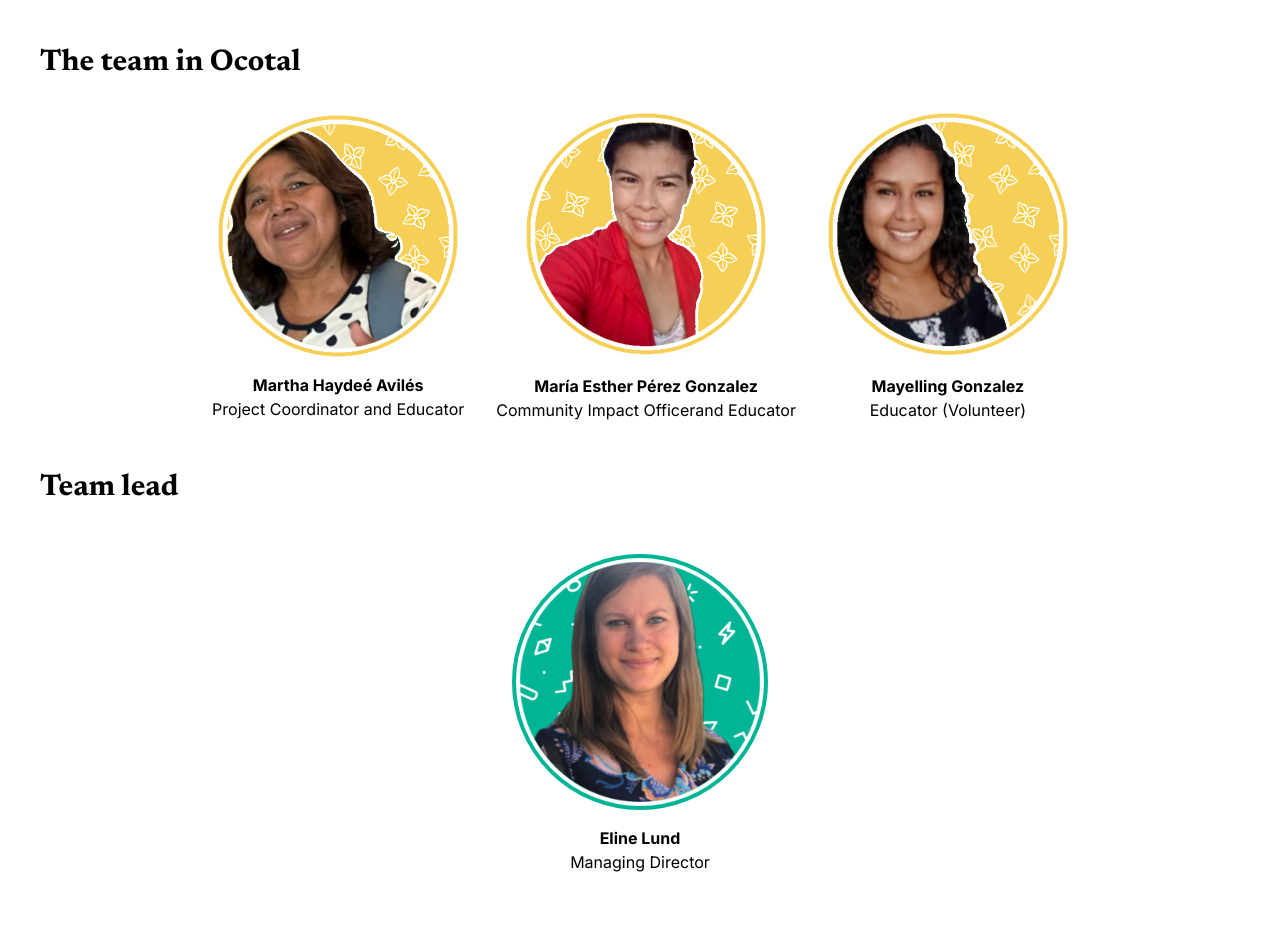
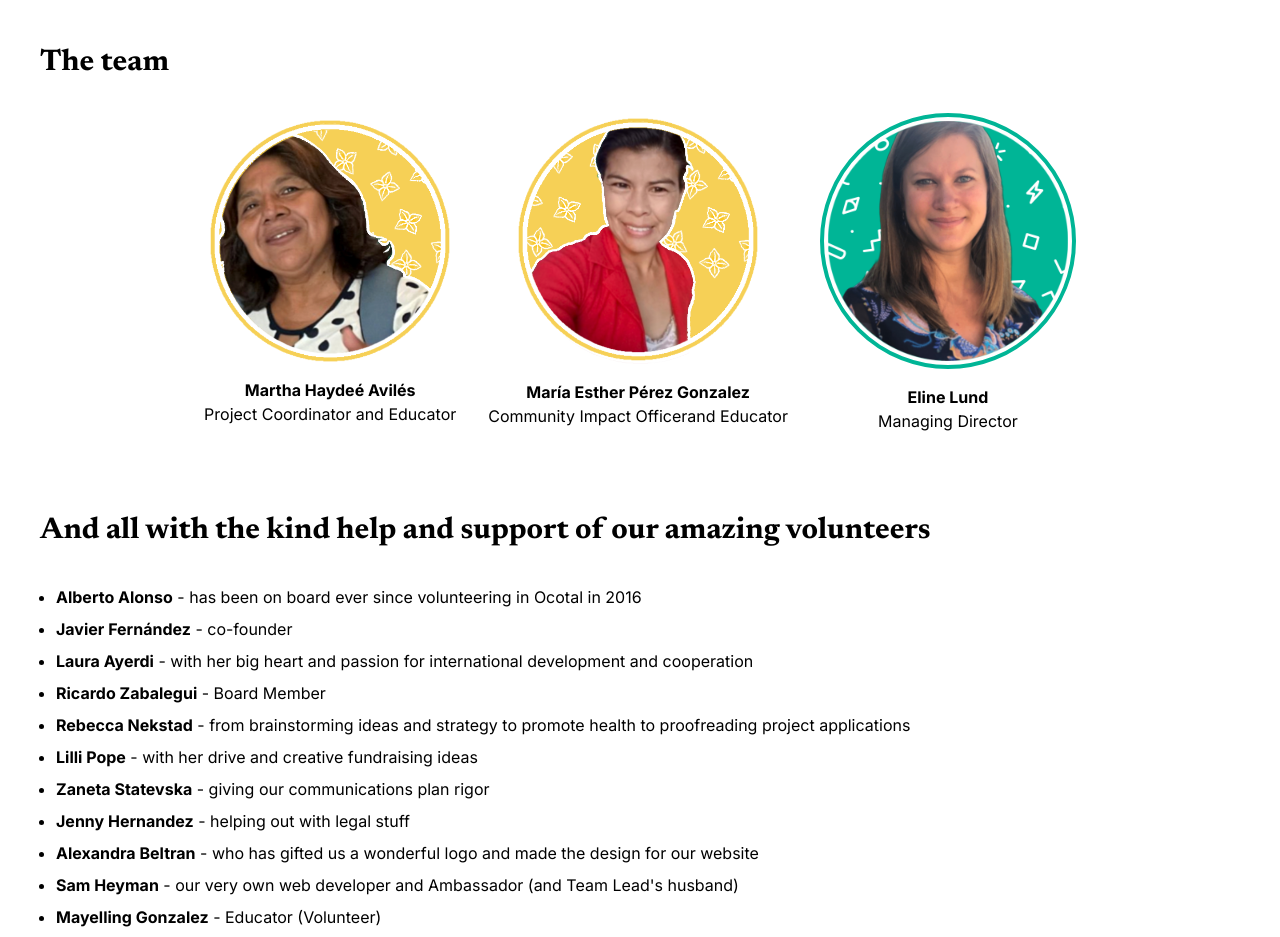
Before and after one commit to samheyman/daukaia-v3, a Next.js app: page /who-we-are in a window 1280 px wide. Shown: the part 1975-2912 px from the top of the page. Built offline with nearby package versions, Linux system fonts and the light colour scheme.

Commit message:
Update Team page

```diff
--- a/src/app/who-we-are/components/Team.tsx
+++ b/src/app/who-we-are/components/Team.tsx
@@ -7,7 +7,7 @@ export default function Team() {
         <h1 className={`text-6xl ${newsreader.className}`}>Team</h1>
 
         <h2 className={`text-3xl font-bold ${newsreader.className} my-8`}>
-          The team in Ocotal
+          The team
         </h2>
         <div className="flex flex-col lg:flex-row justify-center items-center w-full gap-4 lg:gap-8">
           <div className="flex flex-col items-center">
@@ -20,16 +20,6 @@ export default function Team() {
             <p className="font-bold mt-4">María Esther Pérez Gonzalez</p>
             <p>Community Impact Officerand Educator</p>
           </div>
-          <div className="flex flex-col items-center">
-            <img src="/images/team/mayelling.png" className="w-60" />
-            <p className="font-bold mt-4">Mayelling Gonzalez</p>
-            <p>Educator (Volunteer)</p>
-          </div>
-        </div>
-        <h2 className={`text-3xl font-bold ${newsreader.className} my-12`}>
-          Team lead
-        </h2>
-        <div className="flex flex-col lg:flex-row justify-center items-center w-full gap-8 lg:gap-8">
           <div className="flex flex-col items-center ">
             <div className="border border-4 rounded-full border-[#00b596] p-1">
               <img src="/images/team/eline_green.png" className="w-60 " />
@@ -37,12 +27,9 @@ export default function Team() {
             <p className="font-bold mt-4">Eline Lund</p>
             <p>Managing Director</p>
           </div>
-          {/* <div className="flex flex-col items-center">
-            <img src="/images/team/alberto_green.png" className="w-60" />
-            <p className="font-bold mt-4">Alberto Alonso</p>
-            <p>President (Spain)</p>
-          </div> */}
         </div>
+
+
         {/* <div className="flex flex-col lg:flex-row justify-center items-center w-full mt-8 gap-8 lg:gap-8">
           <div className="flex flex-col items-center">
             <img src="/images/team/javier.png" className="w-60" />
@@ -112,7 +99,8 @@ export default function Team() {
                   <span className="font-bold">Sam Heyman</span> - our very own
                   web developer and Ambassador (and Team Lead's husband)
                 </li>
-
+<li className="py-1">
+                  <span className="font-bold">Mayelling Gonzalez</span> - Educator (Volunteer)</li>
                 <li className="py-1">
                   <span className="font-bold">
                     Paty, Criky, Marta, Lucas, Maialen, Carla, Anna, Núria,
```
